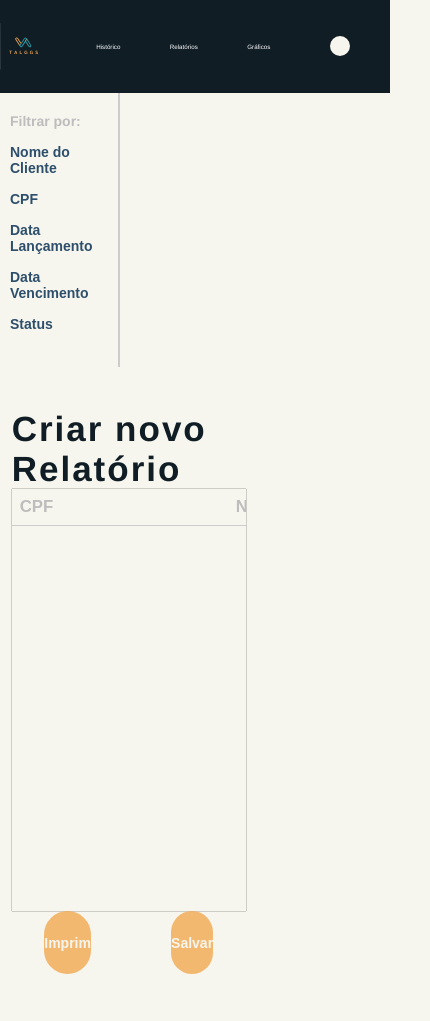
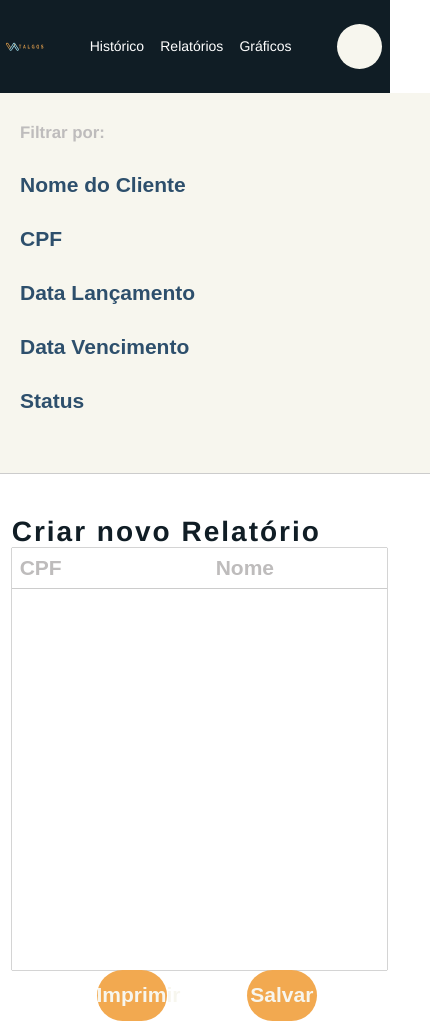
Before and after one commit to matheus-three/talggs-web, a React (Create React App) app: page /createReport in a window 390 px wide. Shown: the whole page, 430 px wide, since content can reach past the window. Before the commit the page ends 974 px from the top, so only its background shows below. Built offline with nearby package versions, Linux system fonts and the light colour scheme.

Commit message:
Inseção de Media Query

```diff
--- a/src/Components/Assets/styled-components/StylesCreateGraphics.jsx
+++ b/src/Components/Assets/styled-components/StylesCreateGraphics.jsx
@@ -2,77 +2,128 @@ import styled from 'styled-components'
 
 
 export const PositionStyle = styled.div`
-    display:flex;
-		flex-direction: column;
-    justify-content:center;
+	height: 89vh;
+    display: flex;
+	flex-direction: column;
     align-items:center;
 `
 
 export const ButtonsTopStyle = styled.div`
-    display: flex;
-    justify-content:space-around;
-		align-items: center;
-    width: 300px;
-    height: 100px;
-    margin-right: 150px;
+	display: flex;
+	justify-content: center;
+	align-items: center;
+	align-self: flex-start;
+	width: 100vw;
+	height: 11vh;
 
-		button {
-			width:200px;
-			height:20px;
-			background-color:#f7f6ee;
-			border:none;
-			margin:10px;
-			opacity:0.9;
-			font-size:1.5em;
-    }
+	button {
+		width: 6vw;
+		background-color: transparent;
+		border: none;
+		margin: 15px;
+		font-size: 2.2em;
+		color: #F2A950;
+		transition: all 0.2s ease-out;
 
-		span:hover {
-		opacity:1;
-		border-bottom:2px solid #ccc;
+		:hover {
+			opacity: 0.6;
+			border-bottom: 3px solid #F2A950;
+		}
+
+		:focus, :active {
+			outline: 0;
+			border-bottom: 3px solid #F2A950;
+		}
+
 	}
 
-		span {
-			opacity:0.9;
-			border-bottom: 1px solid #ccc;
-			cursor: pointer;
+	@media only screen and (max-width: 1200px) {
+		button {
+			width: auto;
 		}
+	}
 
 `
 
 export const GraphicsStyle = styled.div`
-	width:70%;
-	height:400px;
-	background-color:#f7f6ee;
-	border: 1px solid #ccc;
-	display:flex;
-	align-items:center;
-	justify-content:center;
+	display: flex;
+	align-items: center;
+	height: 46vh;
+    width: 38vw;
+    margin-bottom: 45px;
+	border: 1px solid #CCC;
+	border-radius: 20px;
+
+	@media only screen and (max-width: 1200px) {
+		width: 75vw;
+		border: 2px solid #CCC;
+	}
+
+	@media only screen and (max-width: 850px) {
+		width: 88vw;
+	}
 
 `
 export const BottomPositionStyle = styled.div`
-	display:flex;
-	align-items:flex-end;
-	margin-bottom:20px;
+	display: flex;
+	justify-content: center;
+	align-items: center;
+	width: 30vw;
+	height: 20vh;
+
+	button:focus {
+		outline: 0;
+	}
 
 `
 export const CheckBoxStyle = styled.div`
-	display:flex;
-	flex-direction:column;
-	align-items:center;
-	margin-top: 20px;
-	margin-left: 100px;
-	margin-right: 150px;
+	display: flex;
+	flex-direction: column;
+	justify-content: space-evenly;
+	-webkit-box-align: start;
+	align-items: flex-start;
+	padding: 15px;
+	width: 100%;
+	border: 1px solid #ccc;
+	border-radius: 10px;
+	position: relative;
+	font-size: 2em;
+	color: #2D4F6C;
+
+	span {
+		font-weight: bold;
+	}
+
+	@media only screen and (max-width: 1200px) {
+		font-size: 1.8em;
+	}
+
+	@media only screen and (max-width: 850px) {
+		font-size: 1.5em;
+	}
 
 `
 
 export const BoxPositionStyle = styled.div`
-	display:flex;
-	margin:10px;
-	align-items:center;
-	width: 100px;
+	display: flex;
+	align-items: center;
+	width: 100%;
+	padding: 5px;
 
 	label {
 		margin-left:5px;
 	}
 
+	input {
+		width: 50px;
+		height: 30px;
+		cursor: pointer;
+	}
+
+	@media only screen and (max-width: 850px) {
+		input {
+			width: 22px;
+		}
+	}
+
 `
--- a/src/Components/Assets/styled-components/StylesCreateReportComponent.jsx
+++ b/src/Components/Assets/styled-components/StylesCreateReportComponent.jsx
@@ -16,21 +16,21 @@ export const Container = styled.div`
 //Estilo do componente Filtro
 export const FilterStyle = styled.div`
   height: auto;
-  width: 25vw;
+  width: 20vw;
   background-color: #f7f6ee;
   border-right: 2px solid #CCC;
-	padding: 20px 10px;
+  padding: 30px 20px;
 
   span {
-		font-size: 1em;
+	font-size: 2.6em;
 	color: #BEBCBC;
 	font-weight: 700;
   }
 
   button {
     width: 100%;
-    margin: 15px 0px;
-    font-size: 1em;
+    margin: 30px 0px;
+    font-size: 1.8em;
     border: none;
     background-color: transparent;
     text-align: left;
@@ -40,7 +40,7 @@ export const FilterStyle = styled.div`
     font-weight: bold;
   }
 
-	button:hover {
+	button:hover, button:focus {
 		color: #2D9AA6;
 		border: 0;
 		outline: 0;
@@ -49,67 +49,136 @@ export const FilterStyle = styled.div`
 	input {
 		border: 1px solid #CCC;
 		border-radius: 10px;
-		width: 90%;
+		width: 100%;
 		padding: 5px;
 		cursor: text;
-		font-size: 0.6em;
+		font-size: 1.8em;
 		color: #2D4F6C;
 	}
+
+
+
+	@media only screen and (max-width: 1200px){
+		width: 26vw;
+
+		input {
+			font-size: 1.5em;
+		}
+	}
+
+	@media only screen and (max-width: 850px){
+		width: 27vw;
+		border-right: 1px solid #CCC;
+
+		span {
+			font-size: 1.8em;
+		}
+
+		button {
+			font-size: 1.5em;
+		}
+
+		input {
+			font-size: 1.2em;
+		}
+
+		/*button.btn-grafico {
+			height: 50px;
+			margin-top: 20px;
+			text-align: center;
+		}*/
+	}
+
+	@media only  screen and (max-width: 600px) {
+		width: 100vw;
+		height: auto;
+		border-right: none;
+		border-bottom: 1px solid #CCC;
+
+		span {
+			display: block;
+			font-size: 1.2em;
+		}
+	}
+
 `
-//Estilo do campo filtro.
+//Estilo do campo filtro (Status).
 export const FilterStatusStyle = styled.div`
-	display:flex;
+	display: flex;
 	flex-direction: column;
 	justify-content: space-evenly;
 	-webkit-box-align: start;
 	align-items: flex-start;
-	margin-left:15px;
 	padding: 5px;
-	width: 60%;
+	width: 100%;
 	border: 1px solid #ccc;
 	border-radius: 10px;
 	position: relative;
-	font-size: 1em;
+	font-size: 1.8em;
 	color: #2D4F6C;
-
 
 `
 
 export const OptionFilterStatusStyle = styled.div`
 	display: flex;
-	-webkit-box-pack: justify;
-	justify-content: space-between;
-	-webkit-box-align: center;
 	align-items: center;
 	width: 100%;
 	padding: 5px;
 
 	input {
-		width: 30px;
-		height: 20px;
+		width: 50px;
+		height: 30px;
 		cursor: pointer;
+	}
+
+	@media only screen and (max-width: 1200px){
+		input {
+			width: 25px;
+		}
+	}
+
+	@media only screen and (max-width: 850px) {
+		input {
+			width: 20px;
+		}
+
+		label {
+			font-size: .8em;
+    		margin-left: 10px;
+		}
 	}
 
 `
 //Estilo que engloba titulo, stats e botões.
 export const ReportStyle = styled.div`
   margin-left: 3vw;
-  width: 60vw;
+  width: 70vw;
   display: flex;
   flex-direction: column;
   justify-content: space-around;
-	height:80vh;
 
+
+	@media only screen and (max-width: 600px){
+		width: 100%;
+	}
 `
 //Titulo do relatório
 export const TitleReportStyle = styled.div`
 	height:auto;
-	margin-top: 5vh;
-	font-size: 2.5em;
+	margin-top: 10vh;
+	font-size: 3.5em;
 	color: #101D25;
 	letter-spacing: 2px;
 	font-weight: bold;
 
+	@media only screen and (max-width: 850px) {
+		font-size: 2.5em;
+		margin-top: 5vh;
+	}
+
+	@media only screen and (max-width: 600px) {
+		font-size: 2em;
+	}
 `
 //Estilo da tabela de status do relatório.
 export const StatsStyle = styled.div`
@@ -118,20 +187,19 @@ export const StatsStyle = styled.div`
 	max-width:${props => props.width};
 	overflow: scroll;
 	box-shadow: 0px 0px 1px;
-	font-size: 1em;
-	cursor:pointer;
+	font-size: 1.5em;
 
 	::-webkit-scrollbar-track {
-			background-color: #ddd;
+		background-color: #f7f6ee;
 	}
 
 	::-webkit-scrollbar {
 		width: 6px;
-			background: #f9f9f9;
+		background: #f7f6ee;
 	}
 
 	::-webkit-scrollbar-thumb {
-			background: #707070;
+		background: #ccc;
 	}
 
 
@@ -144,11 +212,11 @@ export const StatsStyle = styled.div`
 
  	th {
 		border-bottom: 1px solid #ccc;
+		min-width: 200px;
 		text-align: justify;
 		padding: 8px;
 		color: #BEBCBC;
 		font-size: 1.2em;
-		min-width: 200px;
 	}
 
 	th.nome {
@@ -161,6 +229,27 @@ export const StatsStyle = styled.div`
     	text-align: justify;
   }
 
+	@media only screen and (max-width: 850px){
+		margin-right: 15px;
+
+		table {
+		width:200px;
+		}
+
+		th {
+			min-width:180px;
+			font-size: 1em;
+		}
+
+		th.nome,th.cpf{
+			min-width:180px;
+		}
+
+		td{
+			font-size:0.8em;
+			padding:13px;
+		}
+	}
 
 `
 
@@ -179,15 +268,32 @@ export const ButtonStyle = styled.div`
 		color: #f7f6ee;
 		opacity: 0.8;
 		cursor: pointer;
-		font-size: 1em;
+		font-size: 2.3em;
 		font-weight: bold;
 		transition: all .5s ease-out;
 	}
 
 	button:hover {
-		opacity:1;
+		opacity: 1;
 	}
 
+	@media only screen and (max-width: 1200px) {
+		button {
+			margin-top: 50px;
+			width: 20vw;
+			height: 6vh;
+			font-size: 2em;
+			opacity: 1;
+		}
+	}
+
+	@media only screen and (max-width: 850px){
+		button{
+			width: 18vw;
+			font-size: 1.5em;
+			margin-top: 0px;
+		}
+	}
 `
 //Fundo cinza do pop-up para salvar o relatório.
 export const SaveReportBehind = styled.div`
@@ -197,7 +303,7 @@ export const SaveReportBehind = styled.div`
 	position: absolute;
 	left:${props => props.left};
 	top:${props => props.top};
-	display:flex;
+	display: flex;
 	justify-content: center;
 	align-items: center;
 `
@@ -237,6 +343,7 @@ export const SaveNameReportStyle = styled.div`
 		border-bottom: 1px solid #A4A4A7;
 		margin-bottom: 20px;
 		padding: 10px;
+
 		:focus {
 			outline: 0;
 		}
@@ -250,9 +357,23 @@ export const SaveNameReportStyle = styled.div`
 		background-color: #F2A950;
 		color: #ffffff;
 		border: none;
-		border-radius: 30px;
+		border-radius: 50px;
 		cursor: pointer;
+
+		:focus {
+			outline: 0;
+		}
 	}
 
 
+	@media only screen and (max-width: 1200px) {
+		width: 65vw;
+		height: 25vh;
+
+		button {
+			width: 16vw;
+			height: 5vh;
+		}
+	}
+
 `
--- a/src/Components/Assets/styled-components/StylesMainHistory.jsx
+++ b/src/Components/Assets/styled-components/StylesMainHistory.jsx
@@ -5,14 +5,14 @@ export const TopBarStyle = styled.div`
   display: flex;
   align-items: center;
   justify-content: space-evenly;
-  width: 90vw;
+  width: 100vw;
   height: 22vh;
-  margin:20px;
+  border-bottom: 1px solid #CCC;
 
   label {
-    width: 100vh;
+    width: 100%;
     margin: 30px 0px;
-    font-size: 1em;
+    font-size: 1.8em;
     border: none;
     background-color: transparent;
     text-align: left;
@@ -28,20 +28,40 @@ export const TopBarStyle = styled.div`
     padding: 10px;
     margin-left: 10px;
     cursor: pointer;
-    font-size: 1em;
+    font-size: 1.8em;
     color: #2D4F6C;
+
     :focus {
       outline: 0;
     }
   }
-    span {
-      margin-bottom: 40px;
-      font-size: 1em;
+
+  @media only screen and (max-width: 1200px) {
+    height: 18vh;
+
+    label {
+      font-size: 1.8em;
     }
+
+    select {
+      font-size: 1.5em;
+      width: 15vw;
+    }
+  }
+
+  @media only screen and (max-width: 850px) {
+    label {
+      font-size: 1.5em;
+    }
+
+    select {
+      font-size: 1.2em;
+    }
+  }
+
 `
 
 export const InputDateStyle = styled.div `
-
   display: flex;
   flex-direction: column;
   align-items: flex-end;
@@ -51,16 +71,16 @@ export const InputDateStyle = styled.div `
     margin-bottom: 15px;
   }
 
-
   input {
     width: 14vw;
-    font-size: 1em;
+    font-size: 1.6em;
     border: 1px solid #CCC;
     border-radius: 10px;
     padding: 10px;
     margin-left: 10px;
     cursor: pointer;
     color: #2D4F6C;
+
     :focus {
       outline: 0;
     }
@@ -69,11 +89,32 @@ export const InputDateStyle = styled.div `
   label {
     margin:0px 10px;
   }
+
+  @media only screen and (max-width: 1200px) {
+    input {
+      width: 19vw;
+      font-size: 1.5em;
+      padding: 5px;
+      margin-left: 0px;
+    }
+  }
+
+  @media only screen and (max-width: 850px) {
+    input {
+      width: 18vw;
+      font-size: 1.2em;
+    }
+  }
 `
 
 export const HistoryStyle = styled.div`
+  margin-top: 50px;
   display: flex;
   justify-content: center;
+
+  @media only screen and (max-width: 1200px) {
+    margin-top: 100px;
+  }
 
 `
 
@@ -82,7 +123,7 @@ export const ShowDetailsStyle = styled.div`
   position:relative;
   top:-40px;
   width:60%;
-  height: 70vh;
+  height: 60vh;
   background-color: #fff;
   margin-bottom:50px;
   box-shadow: 2px 1px 2px 1px  #ccc;
@@ -91,94 +132,92 @@ export const ShowDetailsStyle = styled.div`
 
 
 export const CardDetailsStyle = styled.div`
-  display:flex;
-  flex-direction:column;
-  font-size:1em;
+  display: flex;
+  flex-direction: column;
+  font-size: 1.5em;
 
   img {
-    height:80px;
-    width:80px;
+    height: 80px;
+    width: 80px;
   }
 
 
 `
 export const TitleStyle = styled.div `
-  display:flex;
-  flex-direction:row;
-  justify-content:space-around;
+  display: flex;
+  flex-direction: row;
+  justify-content: space-around;
   .value {
    align-self: flex-end;
-   margin-right:100px;
-   width:200px;
-   font-size:1.5em;
   }
 `
 export const NameStyle = styled.div`
-  display:flex;
-  width:300px;
-  flex-direction:column;
-  justify-content:center;
-  margin-right: 100px;
+  display: flex;
+  width: 300px;
+  flex-direction: column;
+  justify-content: center;
+  margin-right: 200px;
 `
 
 export const DateStyle = styled.div`
-  display:flex;
-  justify-content:space-around;
-  align-items:center;
-  margin-top:50px;
+  display: flex;
+  justify-content: space-around;
+  align-items: center;
+  margin-top: 50px;
+
    span {
-     margin:10px;
+     margin: 10px;
    }
 `
 
 export const DatePositionStyle = styled.div`
-  display:flex;
-  flex-direction:column;
-  align-items:center;
+  display: flex;
+  flex-direction: column;
+  align-items: center;
 `
 
 export const DetailsStyle = styled.div`
-  padding:10px;
-  font-size:0.8em;
-  width:90%;
-  height:200px;
-  margin-left:50px;
-  display:flex;
-  justify-content:center;
-  margin-top:30px;
-  overflow:scroll;
-  cursor:pointer;
+  padding: 10px;
+  font-size: 0.8em;
+  width: 90%;
+  height: 200px;
+  margin-left: 50px;
+  display: flex;
+  justify-content: center;
+  margin-top: 30px;
+  overflow: scroll;
+  cursor: pointer;
 
 	::-webkit-scrollbar-track {
-			background-color: #ddd;
+			background-color: #f7f6ee;
 	}
 
 	::-webkit-scrollbar {
 			width: 6px;
-			background: #ddd;
+			background: #f7f6ee;
 	}
 
 	::-webkit-scrollbar-thumb {
-			background: #707070;
+			background: #f7f6ee;
 	}
 
   table {
     width: 100%;
-    height:50px;
+    height: 50px;
   }
 
   th {
-    max-width:70px;
+    max-width: 70px;
   }
 
   td{
-    width:60px;
-    text-align:center;
-    font-size:0.6em;
-    padding:10px;
+    width: 60px;
+    text-align: center;
+    font-size: 0.6em;
+    padding: 10px;
   }
 
   .descr {
-    max-width:120px;
+    max-width: 120px;
   }
 `
--- a/src/Components/Assets/styled-components/StylesSavedComponent.jsx
+++ b/src/Components/Assets/styled-components/StylesSavedComponent.jsx
@@ -9,7 +9,8 @@ const GlobalStyle = createGlobalStyle`
   }
 
   body{
-		width: 100%;
+		width: 100vw;
+		height: 100vh
 		background: #F7F6EE;
 		font-family: Helvetica, sans-serif;
 		font-size: 14px;
@@ -22,27 +23,29 @@ const GlobalStyle = createGlobalStyle`
 export const HeaderStyle = styled.div`
   height: 11vh;
   width: 100vw;
-  font-size: 1.6vw;
+  font-size: 1.8vw;
   background-color: #101D25;
-	display:flex;
+  display: flex;
   align-items: center;
 
   img {
-		height: 90%;
+    height: 100%;
     width: 12%;
-		margin-left: 0px;
+    margin-left: 30px;
 	}
 
   ul {
     display: flex;
-    width: 70vw;
+    width: 50vw;
     color: #F7F6EE;
     justify-content: space-evenly;
 	list-style: none;
+	margin: auto;
 
 	li {
 		transition: .3s all;
 	}
+
 	li:hover,
 	li:active {
 		color: #A7E4F2;
@@ -50,25 +53,58 @@ export const HeaderStyle = styled.div`
 	}
   }
 
+
+	@media only screen and (max-width: 1200px){
+		width:100%;
+		font-size: 2em;
+
+		img {
+			width: 15%;
+			margin-left: 20px;
+		}
+
+		ul {
+			font-size: 1.3m;
+			width: 60vw
+		}
+	}
+
+	@media only screen and (max-width: 850px){
+		font-size: 1.6em;
+	}
+
+	@media only screen and (max-width: 600px) {
+		font-size: 1em;
+
+		img {
+			width: 10%;
+			margin-left: 5px;
+		}
+
+		/*ul {
+			display: none;
+		}*/
+	}
 `
 
 //Icone no menu superior do Header para abrir as opções de editar
 export const IconEdit = styled.div`
   background-color: #F7F6EE;
-   border-radius: 15px;
+  border-radius: 100%;
   height: 85px;
   width: 85px;
+  margin-right: 3vw;
 
 
   @media only screen and (max-width: 1200px){
-    margin-right: 100px;
+    height: 60px;
+    width: 60px;
+    margin-right: 2vw;
   }
 
-	@media only screen and (max-width: 1200px){
-    margin-right: 0px;
-		margin-left:10px;
-		height:20px;
-		width:20px;
+  @media only screen and (max-width: 600px) {
+	height: 45px;
+    width: 45px;
   }
 `
 
@@ -76,41 +112,50 @@ export const IconEdit = styled.div`
 
 //Estilo que engloba os relatórios salvos da tela .
 export const MainStyle = styled.div`
-    display:flex;
+    display: flex;
     flex-wrap: wrap;
-    margin-top:50px;
+	margin-top: 50px;
 
 		span {
 			margin-left: 15%;
-			font-size: 2em;
+			font-size: 3em;
 			margin-top: 50px;
 			color: #bebcbc7a;
 		}
 
+	@media only screen and (max-width: 1200px) {
+		align-content: space-around;
+		justify-content: space-evenly;
+	}
+
 	@media only screen and (max-width: 600px) {
-	  margin-top: 20px;
+
 	}
 
 `
 //Posicionamento do Titulo dos relatórios
 export const TitleMainStyle = styled.div`
-  height:auto;
+  height: auto;
   margin-top: 10vh;
   margin-left: 6vw;
-  font-size: 2.5em;
+  font-size: 3.5em;
   color: #101D25;
   letter-spacing: 2px;
   font-weight: bold;
 
+	@media only screen and (max-width: 850px) {
+		font-size: 2.5em;
+	}
 
 	@media only screen and (max-width: 600px) {
-	  margin-top: 30px;
+		font-size: 2em;
+		margin-top: 7vh;
 	}
 `
 //Estilo de cada relatório salvo.
 export const SaveReportsStyle = styled.button`
 	background-color: #8abecb52;
-	width: 20vw;
+	width: 22vw;
 	height: 13vh;
 	color: #232f40;
 	font-size: 2.2em;
@@ -121,27 +166,47 @@ export const SaveReportsStyle = styled.button`
 	margin-left: 130px;
 	margin-bottom: 100px;
 	cursor: pointer;
-
 	display: flex;
 	align-items: flex-start;
 	-webkit-box-pack: start;
 	justify-content: left;
+
+
+	@media only screen and (max-width: 1200px) {
+		width: 38vw;
+		height: 9vh;
+		margin-left: 32px;
+		margin-bottom: 70px;
+		font-size: 2em;
+
+		button {
+			font-size: 0.8em;
+		}
+	}
+
+	@media only screen and (max-width: 600px) {
+		width: 75vw;
+		height: 9vh;
+		margin-left: 10px;
+		margin-bottom: 50px;
+
+	}
 
 `
 //Posicionamento do Botão de criar relatórios.
 export const ButtonCreateStyle = styled.div`
 	display: flex;
 	align-items: center;
- width: 90%;
- justify-content: flex-end;
- margin-right: 60px;
+	position: fixed;
+	bottom: 50px;
+	right: 60px;
 
 	:hover span {
 		visibility: visible;
 	}
 
 	span {
-			font-size: 1em;
+      font-size: 1.7em;
       margin: 10px;
       display: flex;
 	  align-items: center;
@@ -151,13 +216,22 @@ export const ButtonCreateStyle = styled.div`
 	  transition: all .3s ease-out;
   	}
 
+
+	@media only screen and (max-width: 850px) {
+		bottom: 30px;
+		right: 40px;
+
+		span {
+			margin-bottom: 20px;
+		}
+	}
 `
 //Botão redondo de criar relatórios.
 export const ButtonCreateReport = styled.button`
 	background-color: #F2A950;
-	width: 80px;
-	height: 80px;
-	font-size: 3em;
+	width: 100px;
+	height: 100px;
+	font-size: 5em;
 	border-radius: 100%;
 	border: 1px solid #F2A950;
 	opacity: .7;
@@ -177,20 +251,26 @@ export const ButtonCreateReport = styled.button`
 	:focus {
 		outline: 0;
 	}
+
+	@media only screen and (max-width: 850px) {
+		width: 85px;
+		height: 85px;
+		font-size: 4em;
+	}
 `
 
 //Tela para visualização do relatório salvo.
 export const ShowReportStyle = styled.div`
 	width: 100%;
-	height:100%;
-	background-color:#f7f6ee;
+	height: 100%;
+	background-color: #f7f6ee;
 	color: black;
-	display:flex;
-	justify-content:center;
-	align-items:center;
-	flex-direction:column;
+	display: flex;
+	justify-content: center;
+	align-items: center;
+	flex-direction: column;
 
-	span{
+	span {
 		color: #232f40;
 		margin: 0px auto;
 		font-size: 3.2em;
@@ -198,26 +278,34 @@ export const ShowReportStyle = styled.div`
 `
 
 export const ButtonSaveReport = styled.div`
-	display:flex;
-	margin-bottom:100px;
+	display: flex;
+	margin-top: 100px;
 
 	button{
 		background-color: #F2A950;
     	width: 15vw;
 		height: 7.5vh;
 		border: none;
-		margin: 50px 40px;
+		margin: 0px 40px;
 		border-radius: 50px;
 		color: #f7f6ee;
 		opacity: 0.8;
 		cursor: pointer;
 		transition: all .5s ease-out;
-		font-size: 1em;
+		font-size: 2.3em;
 		font-weight: bold;
 
 		:focus {
 			outline: 0;
+
 	}
+
+	@media only screen and (max-width: 1200px) {
+		margin-top: 50px;
+		width: 20vw;
+		height: 6vh;
+		font-size: 2em;
+		opacity: 1;
 	}
 `
 
--- a/src/Components/Pages/CreateReport/Filter/index.tsx
+++ b/src/Components/Pages/CreateReport/Filter/index.tsx
@@ -42,18 +42,18 @@ function Filter() {
 			{filterStatus?
 			<FilterStatusStyle>
 				<OptionFilterStatusStyle>
+					<input type="checkbox" id="5"  onClick = {handleChange} disabled = {values.pending || values.overdues} />
 					<label>Pago</label>
-					<input type="checkbox" id="5"  onClick = {handleChange} disabled = {values.pending || values.overdues} />
 				</OptionFilterStatusStyle>
 
 				<OptionFilterStatusStyle>
+					<input type="checkbox" id="6" onClick = {handleChange} disabled = {values.paid || values.overdues} />
 					<label>Pendente</label>
-					<input type="checkbox" id="6" onClick = {handleChange} disabled = {values.paid || values.overdues} />
 				</OptionFilterStatusStyle>
 
 				<OptionFilterStatusStyle>
+					<input type="checkbox" id ="7" onClick = {handleChange} disabled = {values.paid || values.pending}/>
 					<label>Vencido</label>
-					<input type="checkbox" id ="7" onClick = {handleChange} disabled = {values.paid || values.pending}/>
 				</OptionFilterStatusStyle>
 			</FilterStatusStyle>
 			:undefined}
--- a/src/Components/Pages/Header/index.tsx
+++ b/src/Components/Pages/Header/index.tsx
@@ -1,6 +1,6 @@
 import React, { Fragment } from 'react';
 import { HeaderStyle, IconEdit } from '../../Assets/styled-components/StylesSavedComponent';
-import logo from '../../Assets/Icons/Logo1V - Web.svg'
+import logo from '../../Assets/Icons/Logo1V.svg'
 import { Link } from 'react-router-dom';
 import Button from '@material-ui/core/Button';
 import Menu from '@material-ui/core/Menu';
```
Also changed, not shown: src/Components/Assets/Icons/Logo1V.svg (added), 1 other file (tests, documents, lock files or other folders). Lines whose indentation alone changed are shown as unchanged.
